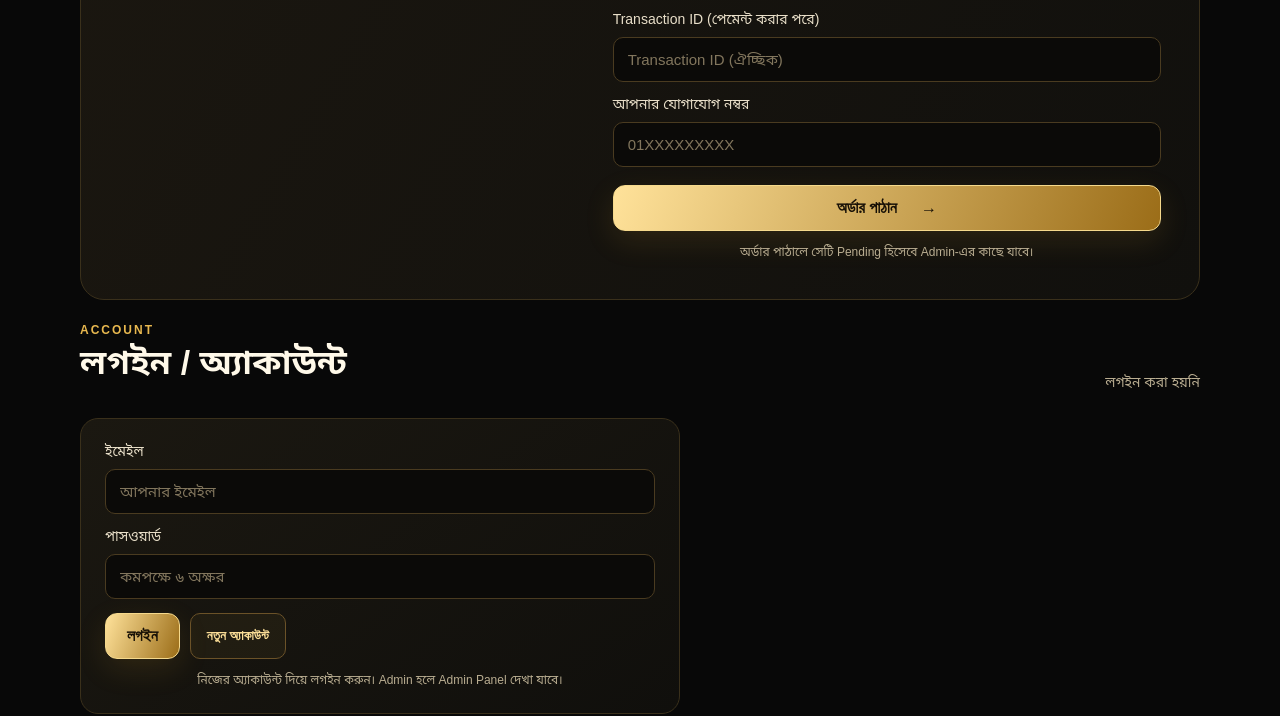
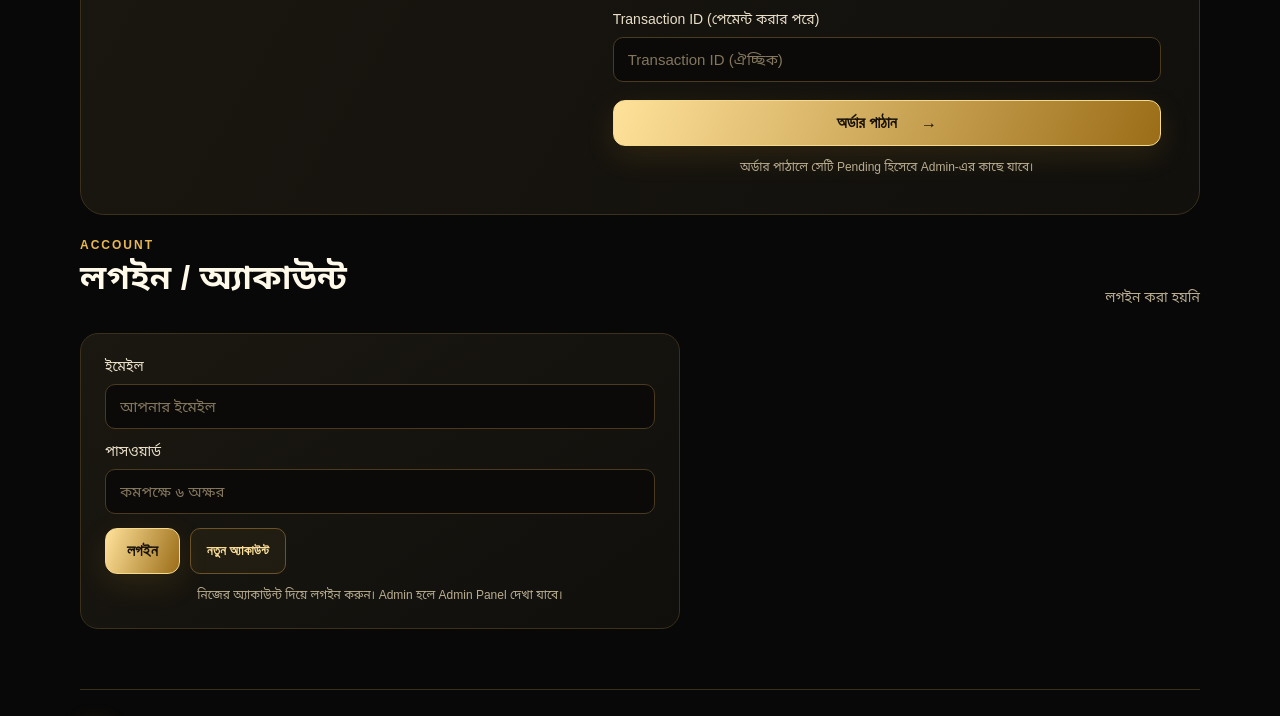
Before and after one commit to diamondx-bd/diamondx-bd, a plain HTML site: page index.html in a window 1280 px wide. Shown: the part 1800-2516 px from the top of the page. Drawn offline with nearby package versions, Linux system fonts and the light colour scheme.

Commit message:
Align order form fields with current Supabase orders table

```diff
--- a/index.html
+++ b/index.html
@@ -46,7 +46,6 @@
       <label>প্যাকেজ নির্বাচন করুন<select id="packageSelect" name="package" required><option value="">প্রথমে প্যাকেজ বেছে নিন</option></select></label>
       <label>পেমেন্ট মাধ্যম<select id="paymentMethod" name="payment" required><option value="">নির্বাচন করুন</option><option>bKash</option><option>Nagad</option><option>Rocket</option></select></label>
       <label>Transaction ID (পেমেন্ট করার পরে)<input id="transactionId" name="transactionId" placeholder="Transaction ID (ঐচ্ছিক)"></label>
-      <label>আপনার যোগাযোগ নম্বর<input id="phone" name="phone" inputmode="tel" placeholder="01XXXXXXXXX" required></label>
       <button class="primary-btn submit-btn" type="submit">অর্ডার পাঠান <span>→</span></button>
       <p class="form-foot">অর্ডার পাঠালে সেটি Pending হিসেবে Admin-এর কাছে যাবে।</p>
     </form>
```
